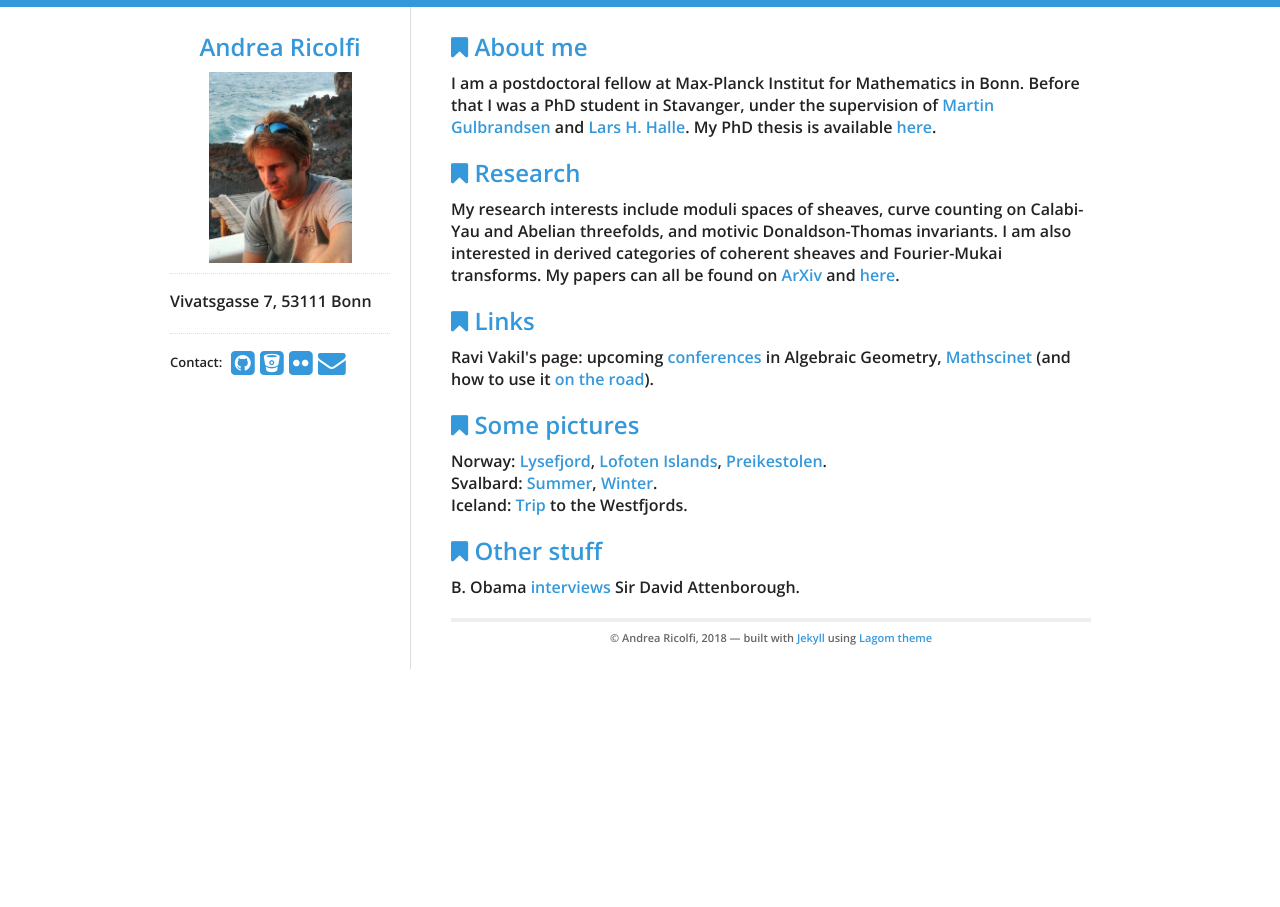
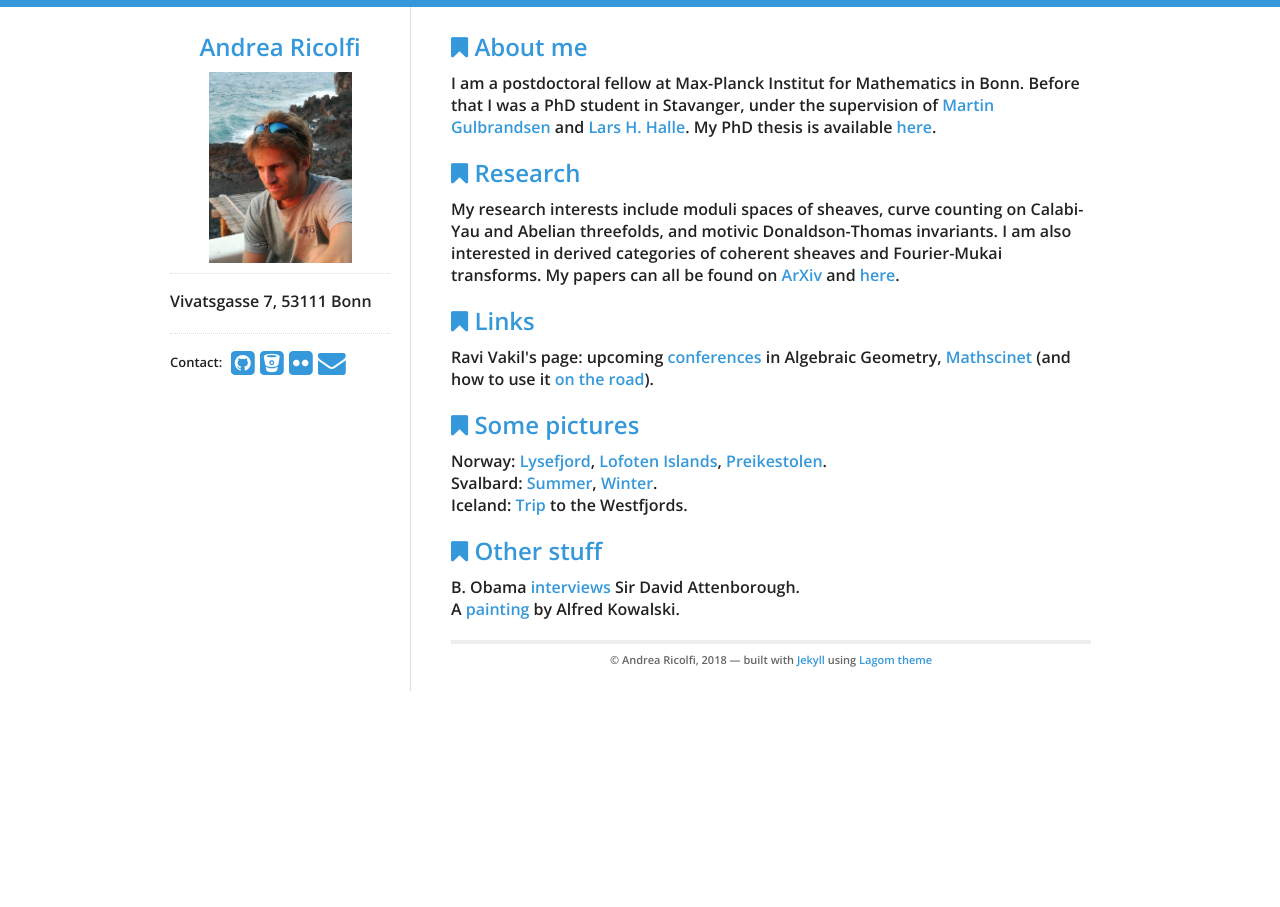
Before and after one commit to atricolfi/atricolfi.github.io, a Jekyll site: the page built from index.html, in a window 1280 px wide. Built offline with Jekyll 4.4.1, drawn with Linux system fonts in a browser that asks for light colours.

Commit message:
Update index.html

```diff
--- a/index.html
+++ b/index.html
@@ -43,7 +43,8 @@ href="http://blogs.ams.org/beyondreviews/2015/04/28/using-mathscinet-at-home-or-
   <h2><i class="fa fa-bookmark"></i> Other stuff</h2>
 <p>
 B. Obama <a href="https://www.youtube.com/watch?v=NZtJ2ZGyvBI&amp;frags=pl%2Cwn">interviews</a>
-Sir David Attenborough.
+Sir David Attenborough.  <br>
+  A <a href="kowalski.html">painting</a> by Alfred Kowalski.
 
 
 
```
